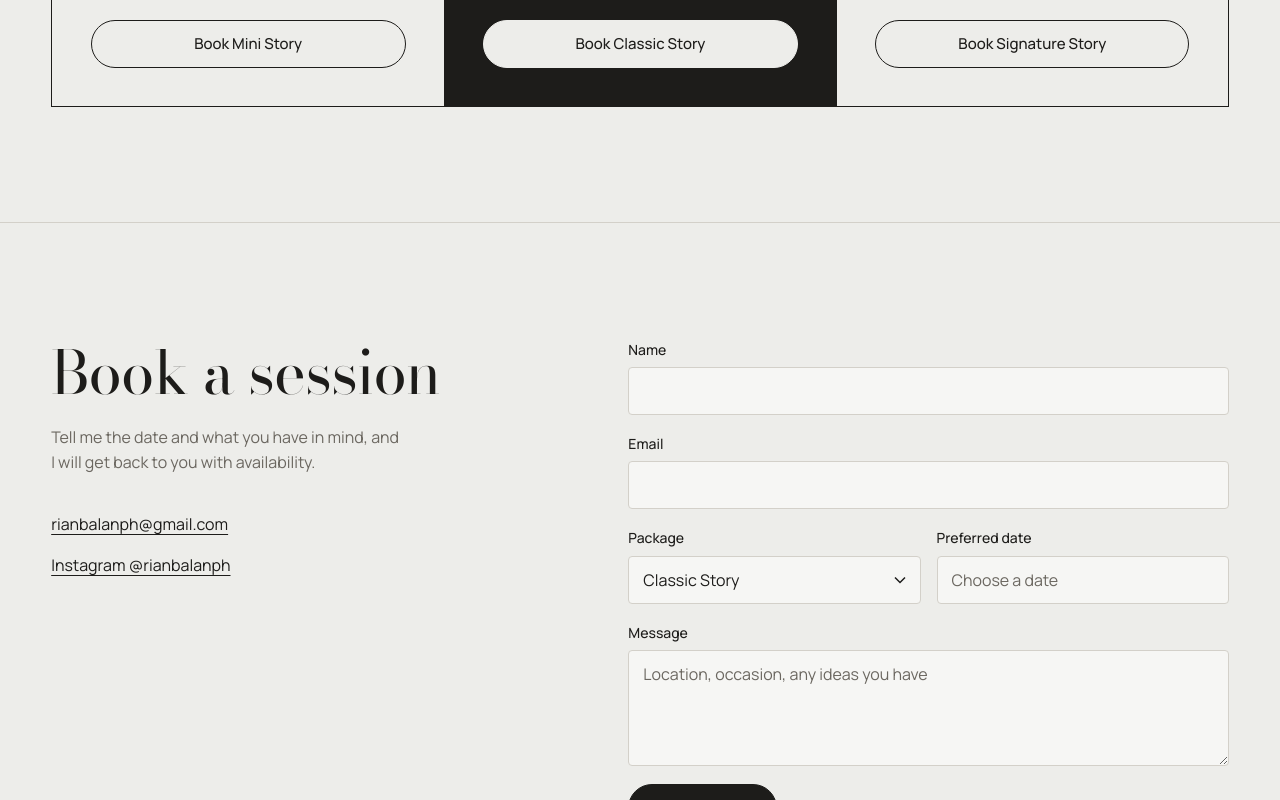
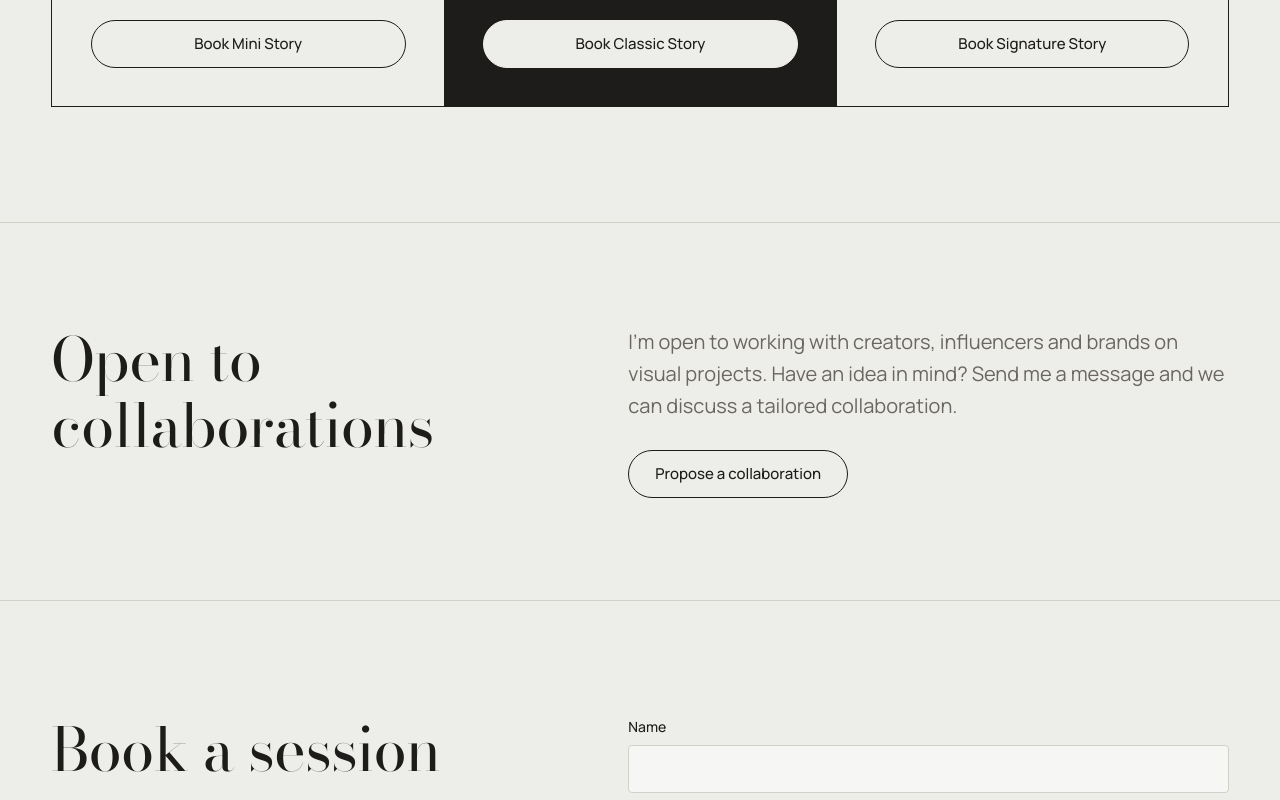
Before and after one commit to BCristin/rianbalan, a plain HTML site: page index.html in a window 1280 px wide. Shown: the part 5746-6546 px from the top of the page. Drawn offline with nearby package versions, Linux system fonts and the light colour scheme.

Commit message:
Обновить раздел пакетов и добавить раздел о сотрудничестве

```diff
--- a/index.html
+++ b/index.html
@@ -246,7 +246,7 @@
 			<section class="packages" id="packages" aria-labelledby="packages-title">
 				<div class="section-head">
 					<h2 id="packages-title">Packages</h2>
-					<p>The founding price applies to your first booking. Standard prices apply to any future bookings.</p>
+					<p>Your first session is at the standard price. From your second session on, you get the founding price.</p>
 				</div>
 				<div class="package-list">
 					<article class="package">
@@ -295,6 +295,14 @@
 				</div>
 			</section>
 
+			<section class="collab" id="collaborations" aria-labelledby="collab-title">
+				<h2 id="collab-title">Open to collaborations</h2>
+				<div class="collab-body">
+					<p>I’m open to working with creators, influencers and brands on visual projects. Have an idea in mind? Send me a message and we can discuss a tailored collaboration.</p>
+					<a class="btn btn-line" href="#contact" data-package="Collaboration">Propose a collaboration</a>
+				</div>
+			</section>
+
 			<section class="contact" id="contact" aria-labelledby="contact-title">
 				<div class="contact-intro">
 					<h2 id="contact-title">Book a session</h2>
@@ -320,6 +328,7 @@
 								<option>Mini Story</option>
 								<option selected>Classic Story</option>
 								<option>Signature Story</option>
+								<option>Collaboration</option>
 								<option>Not sure yet</option>
 							</select>
 						</label>
--- a/styles.css
+++ b/styles.css
@@ -286,6 +286,23 @@ h2 { font-size: clamp(2.25rem, 5vw, 3.75rem); letter-spacing: -0.01em; }
 
 .packages-note { margin: 20px 0 0; font-size: 0.875rem; color: var(--smoke); }
 
+.collab {
+  display: grid;
+  grid-template-columns: minmax(0, 1fr) minmax(0, 1.2fr);
+  gap: clamp(24px, 6vw, 96px);
+  align-items: start;
+  max-width: var(--max);
+  margin: 0 auto;
+  padding: clamp(56px, 8vw, 104px) var(--gutter);
+  border-top: 1px solid var(--line);
+}
+.collab-body p {
+  max-width: 52ch;
+  margin: 0 0 28px;
+  font-size: clamp(1.0625rem, 1.6vw, 1.25rem);
+  color: var(--smoke);
+}
+
 .contact {
   display: grid;
   grid-template-columns: minmax(0, 1fr) minmax(0, 1.2fr);
@@ -410,7 +427,8 @@ h2 { font-size: clamp(2.25rem, 5vw, 3.75rem); letter-spacing: -0.01em; }
   .steps { grid-template-columns: repeat(2, minmax(0, 1fr)); }
   .package-list { grid-template-columns: minmax(0, 1fr); }
   .package + .package { border-left: 0; border-top: 1px solid var(--ink); }
-  .contact { grid-template-columns: minmax(0, 1fr); }
+  .contact,
+  .collab { grid-template-columns: minmax(0, 1fr); }
 }
 
 @media (max-width: 760px) {
```
